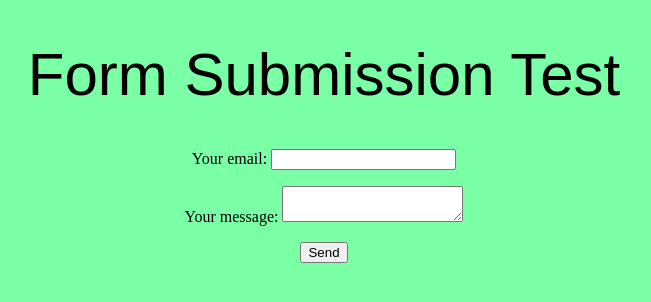
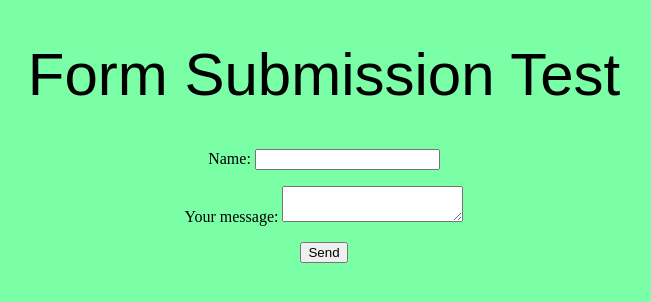
Before and after one commit to JackTambo/Tambo, a plain HTML site: page Test.html in a window 1280 px wide. Shown: the whole page, without its empty margins (316-967 px from the left). Drawn offline with Linux system fonts and the light colour scheme; a web font is replaced by a local one.

Commit message:
Update Test.html

```diff
--- a/Test.html
+++ b/Test.html
@@ -26,8 +26,8 @@
   method="POST"
 >
   <p><label>
-    Your email:
-    <input type="email" name="email">
+    Name:
+    <input type="Name" name="Name">
   </label></p>
   <p><label>
     Your message:
```
